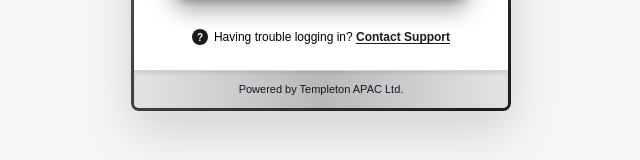
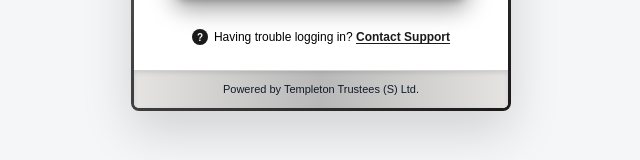
Before and after one commit to fahmidurshanto/templeton, a Next.js app: page /login in a window 1280 px wide. Shown: the part 608-768 px from the top of the page, without its empty margins (319-959 px from the left). Built offline with nearby package versions, Linux system fonts and the light colour scheme.

Commit message:
fixed the apac mistakes

```diff
--- a/src/app/layout.js
+++ b/src/app/layout.js
@@ -15,7 +15,7 @@ const geistMono = Geist_Mono({
 
 export const metadata = {
   title: "Templeton Partnership Portal",
-  description: "Secure login for the Templeton APAC Ltd. Partnership Portal",
+  description: "Secure login for the Templeton Trustees (S) Ltd. Partnership Portal",
 };
 
 export default function RootLayout({ children }) {
--- a/src/app/login/components/LoginCard.js
+++ b/src/app/login/components/LoginCard.js
@@ -8,7 +8,7 @@ export default function LoginCard() {
                 <div className="px-6 sm:px-10 pb-6 relative z-10 bg-white">
                     <div className="flex flex-col items-center mb-6">
                         <div className="w-[85%] h-auto mb-4 flex items-center justify-center">
-                            <img src="/templeton-logo.png" alt="Templeton APAC Ltd." className="w-full h-auto object-contain" />
+                            <img src="/templeton-logo.png" alt="Templeton Trustees (S) Ltd." className="w-full h-auto object-contain" />
                         </div>
                         <h1 className="text-[18px] sm:text-[20px] leading-tight font-bold text-center text-black mb-2 mt-1 uppercase tracking-tight">
                             WELCOME TO THE<br />PARTNERSHIP PORTAL
@@ -35,7 +35,7 @@ export default function LoginCard() {
 
                 {/* Footer Bar */}
                 <div className="py-2.5 px-4 text-center text-[11px] text-gray-900 shadow-[inset_0_2px_4px_rgba(0,0,0,0.1)] bg-gradient-silver-horizontal font-medium relative z-10 border-t border-brand-border">
-                    Powered by Templeton APAC Ltd.
+                    Powered by Templeton Trustees (S) Ltd.
                 </div>
             </div>
         </div>
--- a/src/components/layout/Footer.js
+++ b/src/components/layout/Footer.js
@@ -22,7 +22,7 @@ export default function Footer() {
                         </div>
                         <div className="flex flex-col md:flex-row md:items-center gap-4 md:gap-12">
                             <p className="text-gray-500 text-[10px] font-bold leading-relaxed tracking-wide uppercase max-w-sm">
-                                Providing secure and premium partnership solutions across the APAC region. Empowering businesses through technical excellence.
+                                Providing secure and premium partnership solutions across the region. Empowering businesses through technical excellence.
                             </p>
                             <div className="hidden md:block w-px h-8 bg-gray-100 flex-shrink-0"></div>
                             <p className="text-[10px] font-black text-gray-400 uppercase tracking-[0.2em] whitespace-nowrap">
--- a/src/components/ui/NotFound.js
+++ b/src/components/ui/NotFound.js
@@ -51,7 +51,7 @@ export default function NotFound({
                 </div>
 
                 <div className="mt-16 pt-8 border-t border-gray-100">
-                    <p className="text-[10px] text-gray-400 font-bold uppercase tracking-[0.4em] opacity-60 italic">Templeton APAC • Privilege Redefined</p>
+                    <p className="text-[10px] text-gray-400 font-bold uppercase tracking-[0.4em] opacity-60 italic">Templeton Trustees (S) • Privilege Redefined</p>
                 </div>
             </div>
         </div>
```
